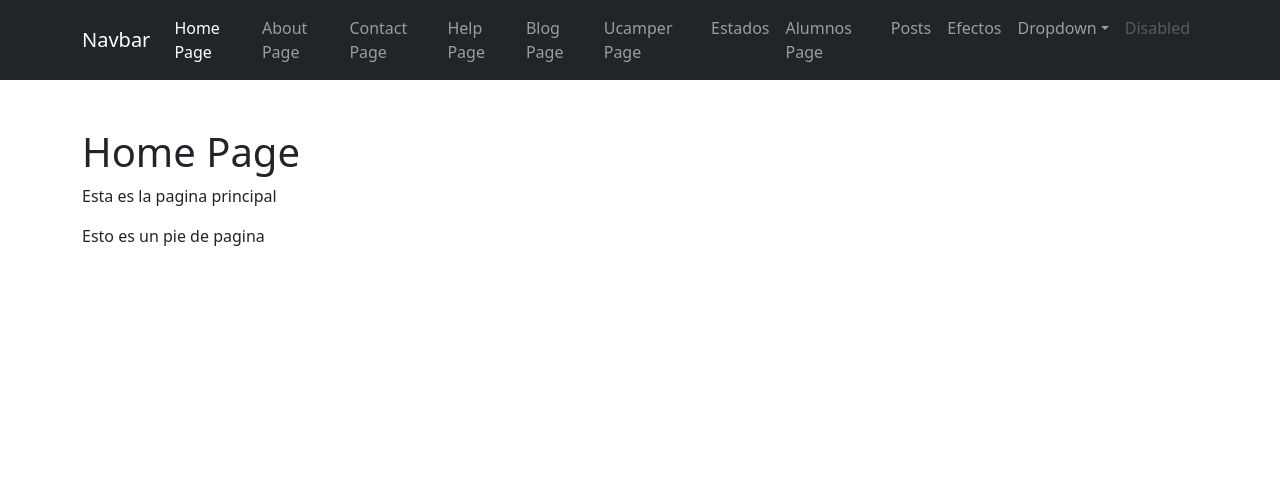
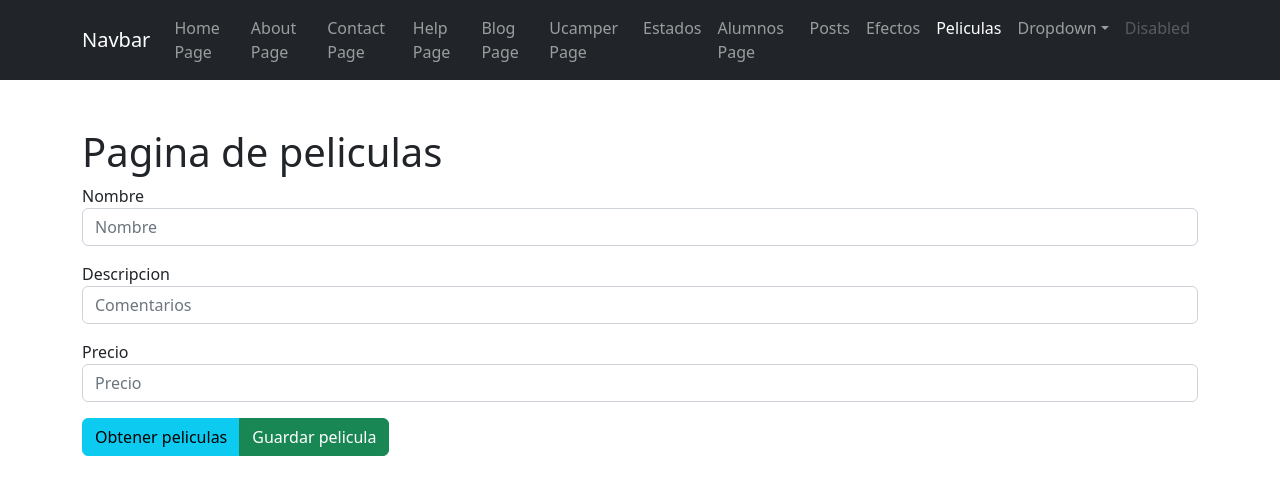
Before and after one commit to JesusFz93/demo-app, a React (Create React App) app: page /peliculas in a window 1280 px wide. Before the commit this address led to /. Shown: the top 494 px of the page. Built offline with nearby package versions, Linux system fonts and the light colour scheme.

Commit message:
Formulario

```diff
--- a/src/components/NavBar.jsx
+++ b/src/components/NavBar.jsx
@@ -140,6 +140,18 @@
               </NavLink>
             </li>
 
+            <li className="nav-item">
+              <NavLink
+                to="/peliculas"
+                aria-current="page"
+                className={({ isActive }) =>
+                  isActive ? "nav-link active" : "nav-link"
+                }
+              >
+                Peliculas
+              </NavLink>
+            </li>
+
             <li className="nav-item dropdown">
               <a
                 className="nav-link dropdown-toggle"
--- /dev/null
+++ b/src/pages/PeliculasPage.jsx
@@ -0,0 +1,61 @@
+import React from "react";
+
+const PeliculasPage = () => {
+  return (
+    <>
+      <header>
+        <h1>Pagina de peliculas</h1>
+      </header>
+      <main>
+        <article>
+          <form>
+            <div className="mb-3">
+              <label htmlFor="nombre">Nombre</label>
+              <input
+                id="nombre"
+                type="text"
+                placeholder="Nombre"
+                autoComplete="off"
+                className="form-control"
+              />
+            </div>
+            <div className="mb-3">
+              <label htmlFor="descripcion">Descripcion</label>
+              <input
+                id="descripcion"
+                type="textarea"
+                placeholder="Comentarios"
+                autoComplete="off"
+                className="form-control"
+              />
+            </div>
+            <div className="mb-3">
+              <label htmlFor="precio">Precio</label>
+              <input
+                id="precio"
+                type="text"
+                placeholder="Precio"
+                autoComplete="off"
+                className="form-control"
+              />
+            </div>
+          </form>
+        </article>
+      </main>
+      <section>
+        <article>
+          <div className="btn-group" role="group" aria-label="Basic example">
+            <button type="button" className="btn btn-info">
+              Obtener peliculas
+            </button>
+            <button type="button" className="btn btn-success">
+              Guardar pelicula
+            </button>
+          </div>
+        </article>
+      </section>
+    </>
+  );
+};
+
+export default PeliculasPage;
--- a/src/routers/AppRouter.jsx
+++ b/src/routers/AppRouter.jsx
@@ -19,6 +19,7 @@
 import PostsPage from "../pages/PostsPage";
 import EffectosPage from "../pages/EffectosPage";
 import PostPage from "../pages/PostPage";
+import PeliculasPage from "../pages/PeliculasPage";
 
 const AppRouter = () => {
   return (
@@ -51,6 +52,8 @@
 
           <Route path="/efectos" element={<EffectosPage />} />
 
+          <Route path="/peliculas" element={<PeliculasPage />} />
+
           <Route path="*" element={<Navigate to="/" />} />
         </Routes>
       </div>
```
